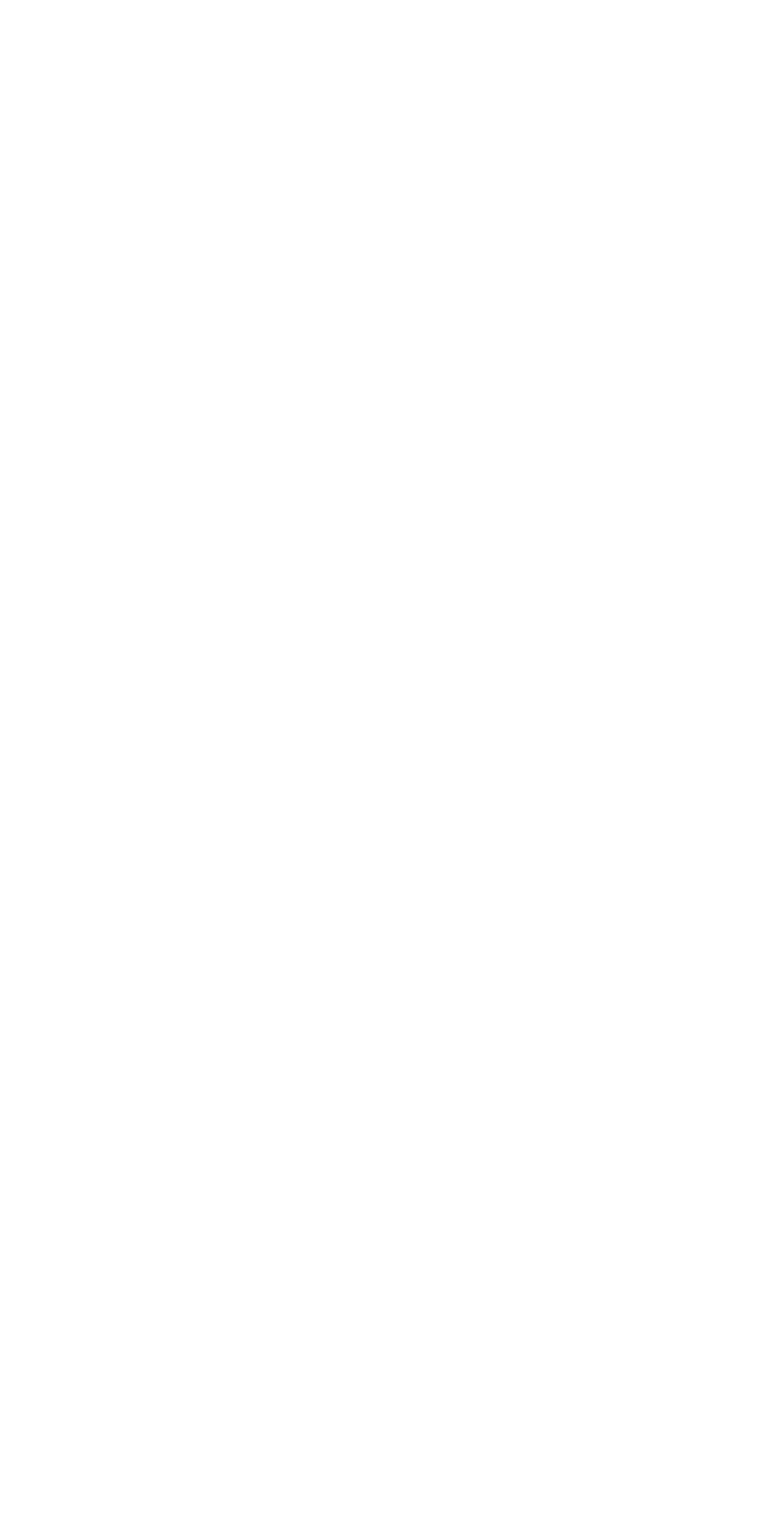
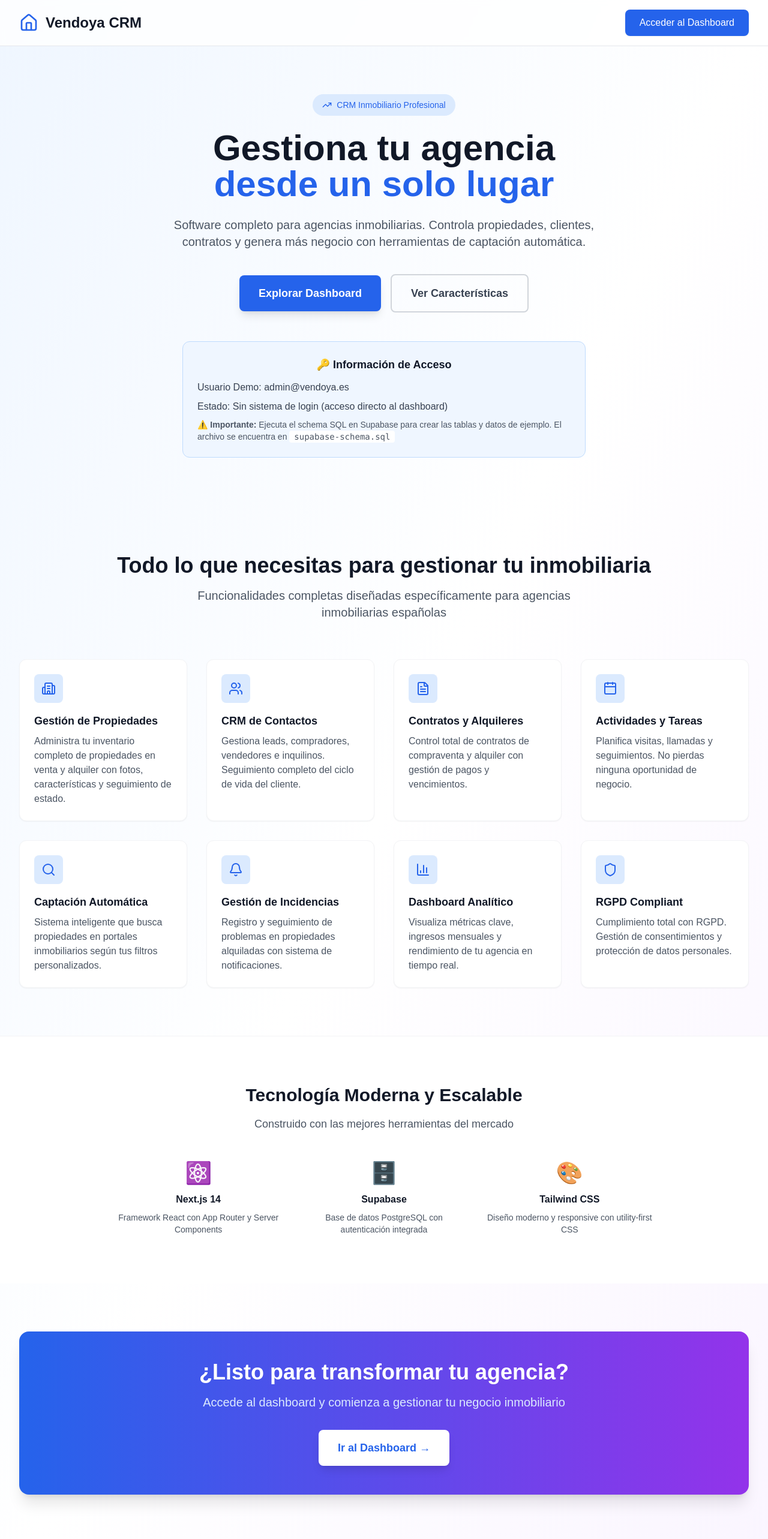
Before and after one commit to Borinken/VendoYa, a Next.js app: page / in a window 1280 px wide. Before the commit this address had no page. Shown: the top 2566 px of the page at 60% size. Before the commit the page ends 800 px from the top, so only its background shows below. Built offline with nearby package versions, Linux system fonts and the light colour scheme.

Commit message:
Add landing page with CRM features and access info

```diff
--- a/app/layout.tsx
+++ b/app/layout.tsx
@@ -14,8 +14,8 @@ const geistMono = localFont({
 });
 
 export const metadata: Metadata = {
-  title: "Create Next App",
-  description: "Generated by create next app",
+  title: 'Vendoya CRM - Software para Agencias Inmobiliarias',
+  description: 'CRM completo para agencias inmobiliarias. Gestiona propiedades, clientes, contratos y genera más negocio con captación automática.',
 };
 
 export default function RootLayout({
--- a/app/page.tsx
+++ b/app/page.tsx
@@ -1,5 +1,209 @@
-import { redirect } from 'next/navigation'
+import Link from 'next/link'
+import { Building2, Users, FileText, TrendingUp, Home, Calendar, Bell, Search, Shield, BarChart3 } from 'lucide-react'
 
-export default function Home() {
-  redirect('/dashboard')
+export default function HomePage() {
+  const features = [
+    {
+      icon: Building2,
+      title: 'Gestión de Propiedades',
+      description: 'Administra tu inventario completo de propiedades en venta y alquiler con fotos, características y seguimiento de estado.'
+    },
+    {
+      icon: Users,
+      title: 'CRM de Contactos',
+      description: 'Gestiona leads, compradores, vendedores e inquilinos. Seguimiento completo del ciclo de vida del cliente.'
+    },
+    {
+      icon: FileText,
+      title: 'Contratos y Alquileres',
+      description: 'Control total de contratos de compraventa y alquiler con gestión de pagos y vencimientos.'
+    },
+    {
+      icon: Calendar,
+      title: 'Actividades y Tareas',
+      description: 'Planifica visitas, llamadas y seguimientos. No pierdas ninguna oportunidad de negocio.'
+    },
+    {
+      icon: Search,
+      title: 'Captación Automática',
+      description: 'Sistema inteligente que busca propiedades en portales inmobiliarios según tus filtros personalizados.'
+    },
+    {
+      icon: Bell,
+      title: 'Gestión de Incidencias',
+      description: 'Registro y seguimiento de problemas en propiedades alquiladas con sistema de notificaciones.'
+    },
+    {
+      icon: BarChart3,
+      title: 'Dashboard Analítico',
+      description: 'Visualiza métricas clave, ingresos mensuales y rendimiento de tu agencia en tiempo real.'
+    },
+    {
+      icon: Shield,
+      title: 'RGPD Compliant',
+      description: 'Cumplimiento total con RGPD. Gestión de consentimientos y protección de datos personales.'
+    }
+  ]
+
+  return (
+    <div className="min-h-screen bg-gradient-to-br from-blue-50 via-white to-purple-50">
+      {/* Header */}
+      <header className="border-b bg-white/80 backdrop-blur-sm sticky top-0 z-50">
+        <div className="max-w-7xl mx-auto px-4 sm:px-6 lg:px-8 py-4 flex items-center justify-between">
+          <div className="flex items-center space-x-3">
+            <Home className="w-8 h-8 text-blue-600" />
+            <h1 className="text-2xl font-bold text-gray-900">Vendoya CRM</h1>
+          </div>
+          <Link
+            href="/dashboard"
+            className="px-6 py-2.5 bg-blue-600 text-white rounded-lg hover:bg-blue-700 transition-colors font-medium shadow-sm hover:shadow-md"
+          >
+            Acceder al Dashboard
+          </Link>
+        </div>
+      </header>
+
+      {/* Hero Section */}
+      <section className="max-w-7xl mx-auto px-4 sm:px-6 lg:px-8 py-20 text-center">
+        <div className="inline-flex items-center space-x-2 px-4 py-2 bg-blue-100 rounded-full mb-6">
+          <TrendingUp className="w-4 h-4 text-blue-600" />
+          <span className="text-sm font-medium text-blue-600">CRM Inmobiliario Profesional</span>
+        </div>
+
+        <h2 className="text-5xl md:text-6xl font-bold text-gray-900 mb-6 leading-tight">
+          Gestiona tu agencia<br />
+          <span className="text-blue-600">desde un solo lugar</span>
+        </h2>
+
+        <p className="text-xl text-gray-600 mb-10 max-w-3xl mx-auto">
+          Software completo para agencias inmobiliarias. Controla propiedades, clientes, contratos y
+          genera más negocio con herramientas de captación automática.
+        </p>
+
+        <div className="flex flex-col sm:flex-row items-center justify-center gap-4 mb-12">
+          <Link
+            href="/dashboard"
+            className="px-8 py-4 bg-blue-600 text-white rounded-lg hover:bg-blue-700 transition-colors font-semibold shadow-lg hover:shadow-xl text-lg"
+          >
+            Explorar Dashboard
+          </Link>
+          <a
+            href="#features"
+            className="px-8 py-4 border-2 border-gray-300 text-gray-700 rounded-lg hover:border-blue-600 hover:text-blue-600 transition-colors font-semibold text-lg"
+          >
+            Ver Características
+          </a>
+        </div>
+
+        {/* Access Info */}
+        <div className="bg-blue-50 border border-blue-200 rounded-xl p-6 max-w-2xl mx-auto">
+          <h3 className="text-lg font-semibold text-gray-900 mb-3">🔑 Información de Acceso</h3>
+          <div className="text-left space-y-2">
+            <p className="text-gray-700">
+              <span className="font-medium">Usuario Demo:</span> admin@vendoya.es
+            </p>
+            <p className="text-gray-700">
+              <span className="font-medium">Estado:</span> Sin sistema de login (acceso directo al dashboard)
+            </p>
+            <p className="text-sm text-gray-600 mt-3">
+              ⚠️ <strong>Importante:</strong> Ejecuta el schema SQL en Supabase para crear las tablas y datos de ejemplo.
+              El archivo se encuentra en <code className="bg-white px-2 py-0.5 rounded">supabase-schema.sql</code>
+            </p>
+          </div>
+        </div>
+      </section>
+
+      {/* Features Section */}
+      <section id="features" className="max-w-7xl mx-auto px-4 sm:px-6 lg:px-8 py-20">
+        <div className="text-center mb-16">
+          <h2 className="text-4xl font-bold text-gray-900 mb-4">
+            Todo lo que necesitas para gestionar tu inmobiliaria
+          </h2>
+          <p className="text-xl text-gray-600 max-w-2xl mx-auto">
+            Funcionalidades completas diseñadas específicamente para agencias inmobiliarias españolas
+          </p>
+        </div>
+
+        <div className="grid md:grid-cols-2 lg:grid-cols-4 gap-8">
+          {features.map((feature, index) => (
+            <div
+              key={index}
+              className="bg-white rounded-xl p-6 shadow-sm hover:shadow-lg transition-shadow border border-gray-100"
+            >
+              <div className="w-12 h-12 bg-blue-100 rounded-lg flex items-center justify-center mb-4">
+                <feature.icon className="w-6 h-6 text-blue-600" />
+              </div>
+              <h3 className="text-lg font-semibold text-gray-900 mb-2">
+                {feature.title}
+              </h3>
+              <p className="text-gray-600">
+                {feature.description}
+              </p>
+            </div>
+          ))}
+        </div>
+      </section>
+
+      {/* Tech Stack Section */}
+      <section className="bg-white border-t border-gray-100 py-20">
+        <div className="max-w-7xl mx-auto px-4 sm:px-6 lg:px-8">
+          <div className="text-center mb-12">
+            <h2 className="text-3xl font-bold text-gray-900 mb-4">
+              Tecnología Moderna y Escalable
+            </h2>
+            <p className="text-lg text-gray-600">
+              Construido con las mejores herramientas del mercado
+            </p>
+          </div>
+
+          <div className="grid md:grid-cols-3 gap-8 max-w-4xl mx-auto">
+            <div className="text-center">
+              <div className="text-4xl mb-3">⚛️</div>
+              <h3 className="font-semibold text-gray-900 mb-2">Next.js 14</h3>
+              <p className="text-sm text-gray-600">Framework React con App Router y Server Components</p>
+            </div>
+            <div className="text-center">
+              <div className="text-4xl mb-3">🗄️</div>
+              <h3 className="font-semibold text-gray-900 mb-2">Supabase</h3>
+              <p className="text-sm text-gray-600">Base de datos PostgreSQL con autenticación integrada</p>
+            </div>
+            <div className="text-center">
+              <div className="text-4xl mb-3">🎨</div>
+              <h3 className="font-semibold text-gray-900 mb-2">Tailwind CSS</h3>
+              <p className="text-sm text-gray-600">Diseño moderno y responsive con utility-first CSS</p>
+            </div>
+          </div>
+        </div>
+      </section>
+
+      {/* CTA Section */}
+      <section className="max-w-7xl mx-auto px-4 sm:px-6 lg:px-8 py-20">
+        <div className="bg-gradient-to-r from-blue-600 to-purple-600 rounded-2xl p-12 text-center text-white shadow-xl">
+          <h2 className="text-4xl font-bold mb-4">
+            ¿Listo para transformar tu agencia?
+          </h2>
+          <p className="text-xl mb-8 text-blue-100">
+            Accede al dashboard y comienza a gestionar tu negocio inmobiliario
+          </p>
+          <Link
+            href="/dashboard"
+            className="inline-block px-8 py-4 bg-white text-blue-600 rounded-lg hover:bg-gray-50 transition-colors font-semibold shadow-lg hover:shadow-xl text-lg"
+          >
+            Ir al Dashboard →
+          </Link>
+        </div>
+      </section>
+
+      {/* Footer */}
+      <footer className="border-t border-gray-200 bg-white py-8">
+        <div className="max-w-7xl mx-auto px-4 sm:px-6 lg:px-8 text-center text-gray-600">
+          <p>© 2026 Vendoya CRM. Desarrollado con Next.js, Supabase y Tailwind CSS.</p>
+          <p className="mt-2 text-sm">
+            Desplegado en <a href="https://vercel.com" className="text-blue-600 hover:underline">Vercel</a> -
+            Dominio: <a href="https://vendoya.es" className="text-blue-600 hover:underline">vendoya.es</a>
+          </p>
+        </div>
+      </footer>
+    </div>
+  )
 }
```
